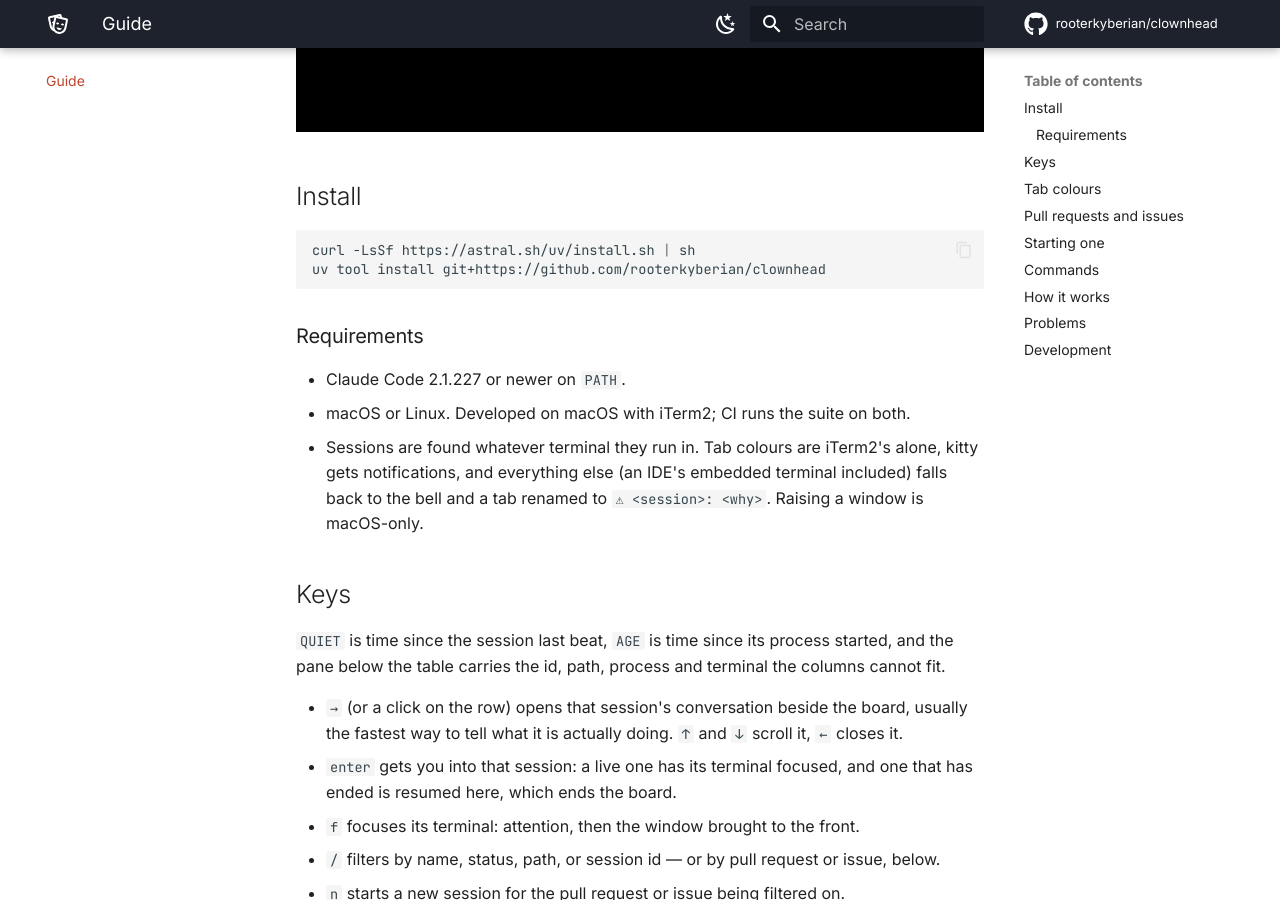
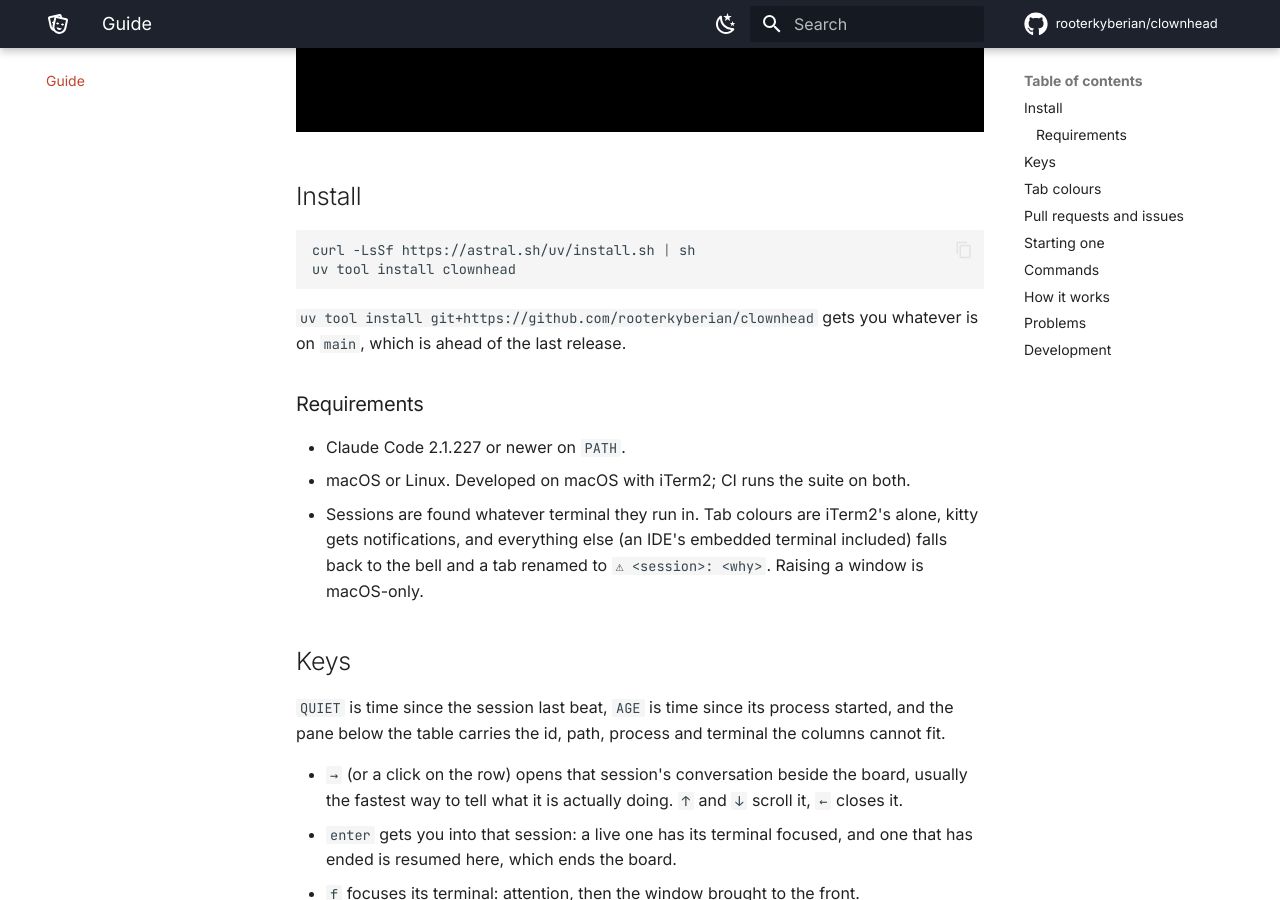
Before and after one commit to rooterkyberian/clownhead, an MkDocs documentation site: the page built from docs/guide.md, in a window 1280 px wide and 900 px high, scrolled down 507 px. Built offline with MkDocs 1.6.1 and Material for MkDocs 9.7.7, drawn with Linux system fonts in a browser that asks for light colours; comment, search, counter and statistics services are not loaded.

Commit message:
feat: publish to PyPI on a version tag
Installing meant `uv tool install git+https://github.com/rooterkyberian/clownhead`,
a URL nobody remembers that hands you whatever main was that day.
`uv tool install clownhead` works now, and the README and the site hero say so.
The git form stays in the README for anyone who wants main ahead of a release.

A v* tag already published the docs site. The same push now builds the sdist and
wheel and uploads them. The build job re-runs the suite against the tagged commit
and refuses a tag naming a version the tree does not, because a PyPI version can
be yanked and never re-uploaded. Upload is a separate job, so the OIDC credential
is never in scope while the build backend runs. PyPI knows the workflow as a
trusted publisher, so there is no token to hold.

tests/test_version.py pins __version__ to the packaged version. The release skill
already warned that the two drift and leave a reporter naming a release they are
not running; CI now catches it on every push, and with the tag guard that is
three numbers moving together or nothing ships.

The pypi environment gates the upload on a review, so the run stops with the
build green and waits.

````diff
--- a/README.md
+++ b/README.md
@@ -9,8 +9,11 @@ which are busy, which are idle, and which one is blocked waiting on you.
 
 ```bash
 curl -LsSf https://astral.sh/uv/install.sh | sh
-uv tool install git+https://github.com/rooterkyberian/clownhead
+uv tool install clownhead
 ```
+
+`uv tool install git+https://github.com/rooterkyberian/clownhead` gets you whatever is on `main`,
+which is ahead of the last release.
 
 ### Requirements
 
--- a/overrides/home.html
+++ b/overrides/home.html
@@ -22,7 +22,7 @@
       </p>
 
       <div class="ch-install">
-        <code id="ch-install-command">uv tool install git+https://github.com/rooterkyberian/clownhead</code>
+        <code id="ch-install-command">uv tool install clownhead</code>
         <button type="button" class="ch-install__copy" data-copy-target="ch-install-command" aria-label="Copy the install command">
           <span class="ch-install__idle">copy</span>
           <span class="ch-install__done">copied</span>
````
Also changed, not shown: .claude/skills/release/SKILL.md (+29 -8 lines), 2 other files.
